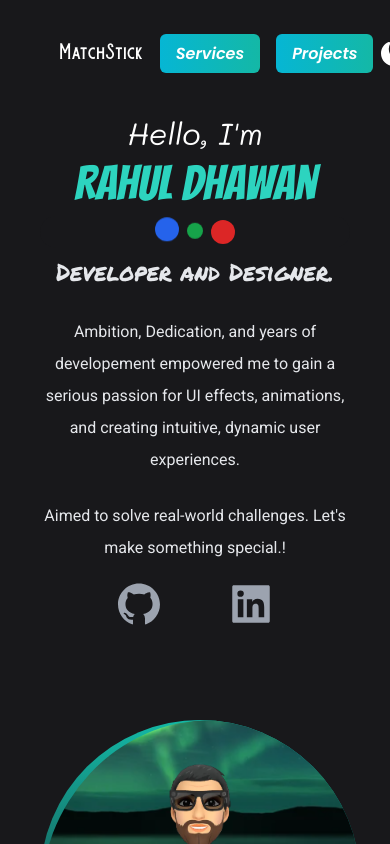
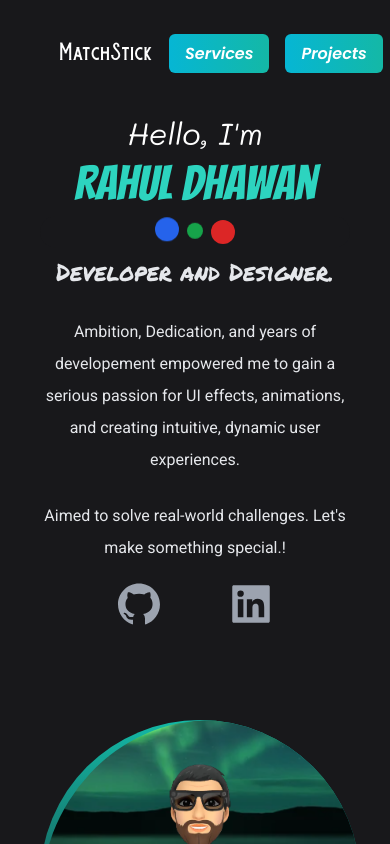
Before and after one commit to RAhuLDHawaN-cmd/Portfolio_React_Tailwind, a Next.js app: page / in a window 390 px wide. Shown: the top 844 px of the page. Built offline with nearby package versions, Linux system fonts and the light colour scheme.

Commit message:
added UI change

```diff
--- a/pages/index.js
+++ b/pages/index.js
@@ -39,7 +39,7 @@ export default function Home() {
       <main className="bg-white px-10 dark:bg-zinc-900 md:px-20 lg:px-40">
         <section className="min-h-screen " id="banner">
           <nav className="bg-white pt-10 mb-12 flex justify-evenly sticky top-0 z-50 dark:bg-zinc-900 dark:text-white ">
-            <h1 className="font-burtons pl-5 text-lg md:text-xl">
+            <h1 className="font-burtons pl-5 text-xl">
             <a href="/">MatchStick</a>
             </h1>
 
```
